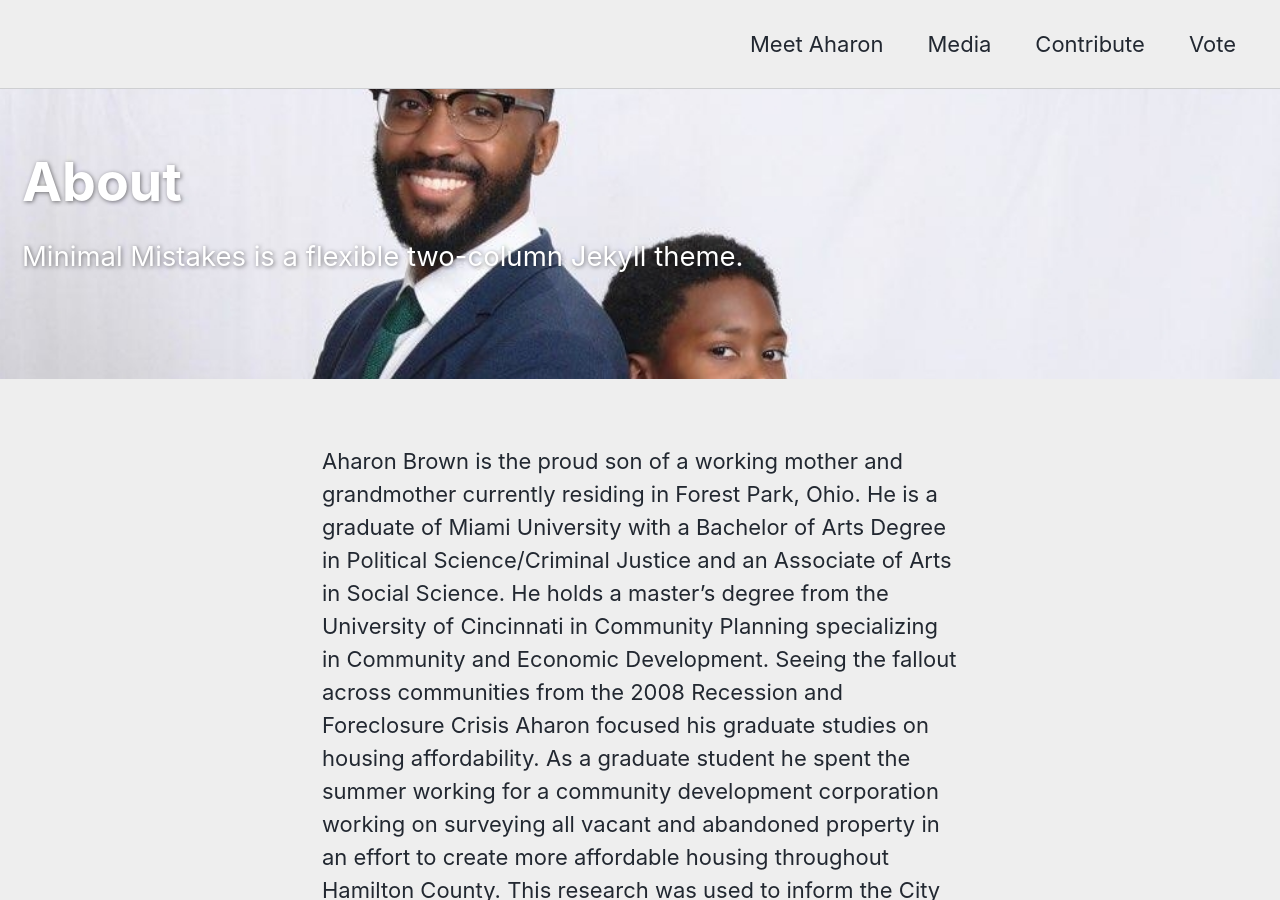
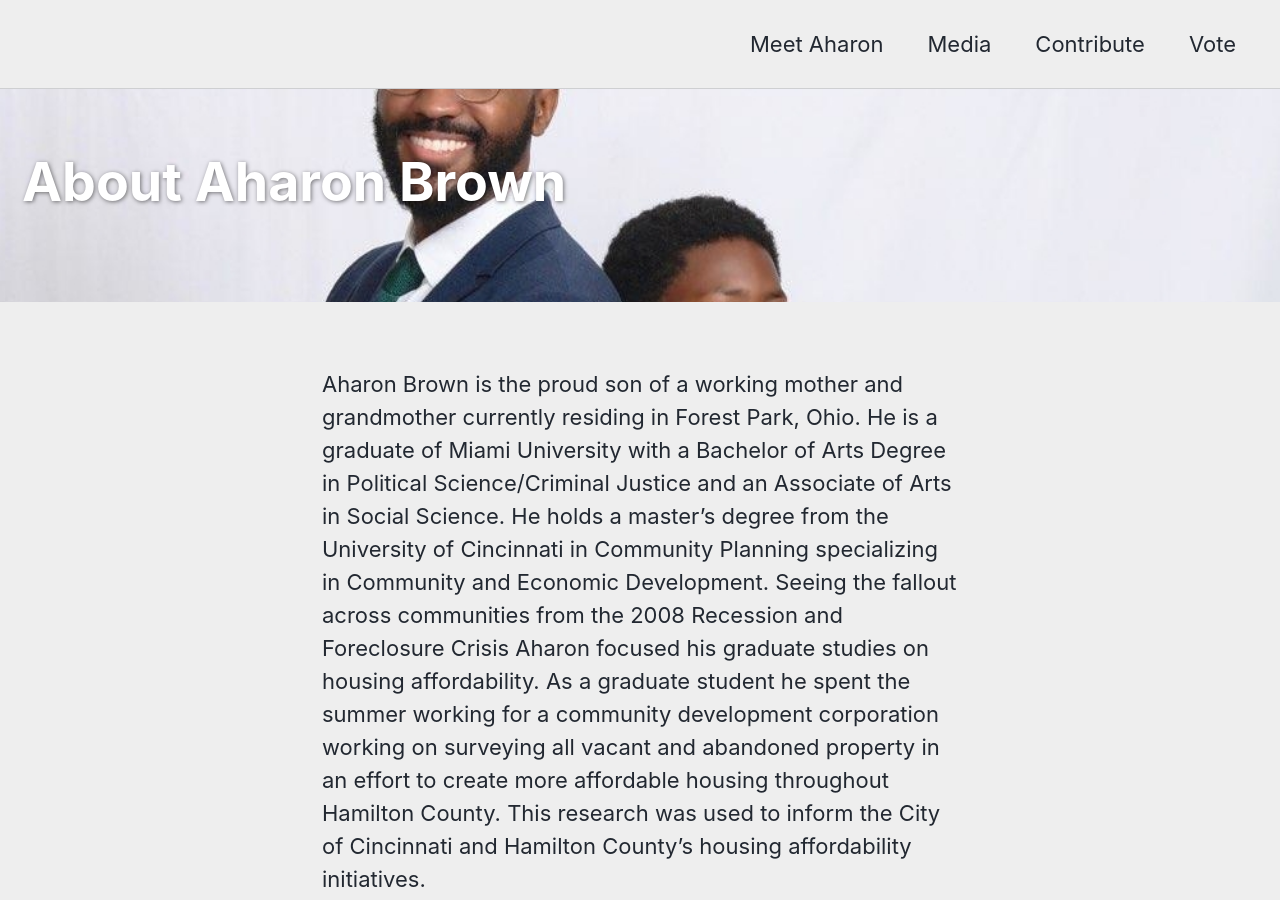
Before and after one commit to aharonbrownforestpark/aharonbrownforestpark.github.io, a Jekyll site: the page built from _pages/about.md, in a window 1280 px wide and 900 px high. Built offline with Jekyll 4.4.1, drawn with Linux system fonts in a browser that asks for light colours; cached includes are drawn as plain includes; nearby versions of some CDN libraries.

Commit message:
edited title and removed excerpt

```diff
--- a/_pages/about.md
+++ b/_pages/about.md
@@ -2,9 +2,8 @@
 permalink: /about/
 header:
   overlay_image: /assets/images/AharonSonBusiness.jpg
-title: "About"
+title: "About Aharon Brown"
 layout: single
-excerpt: "Minimal Mistakes is a flexible two-column Jekyll theme."
 toc: false
 ---
 
```
